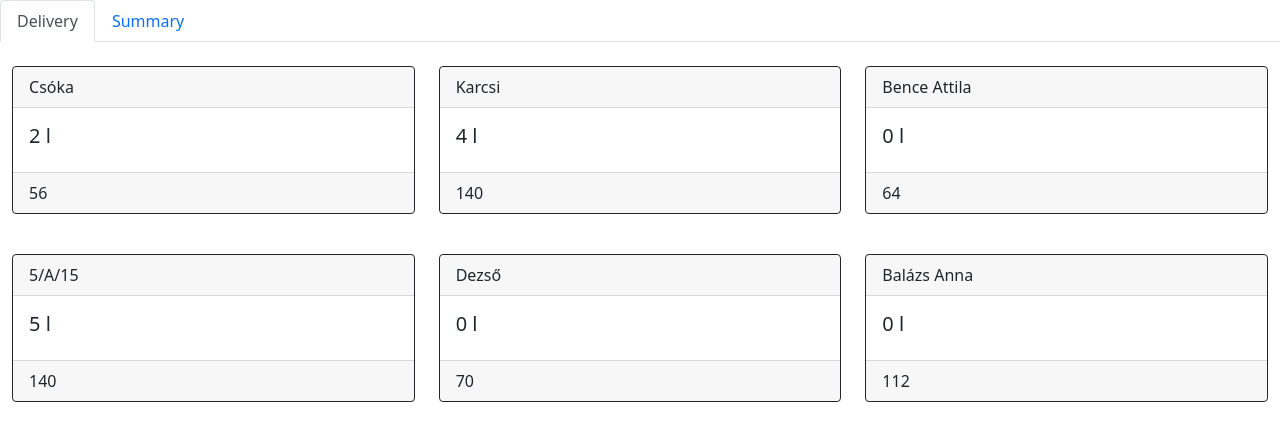
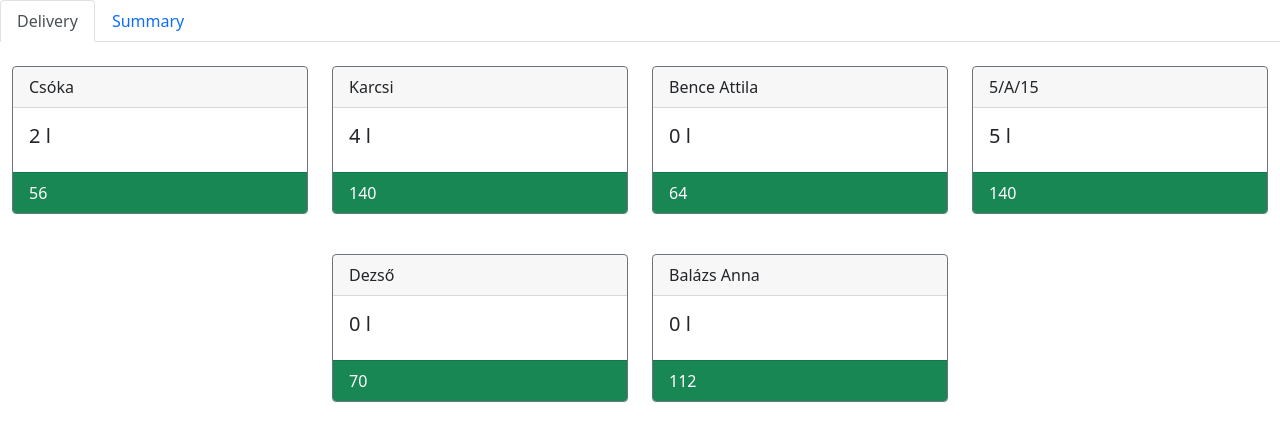
Before and after one commit to AaronBison/TejUtRendszer2, an Angular app: page /delivery in a window 1280 px wide. Shown: the top 440 px of the page. Built offline with nearby package versions, Linux system fonts and the light colour scheme.

Commit message:
Initialized and deployed into Firebase

```diff
--- a/src/app/delivery/card/card.component.html
+++ b/src/app/delivery/card/card.component.html
@@ -1,7 +1,7 @@
-<div class="card border-dark mb-3">
+<div class="card border-secondary mb-3">
   <div class="card-header">{{ station.customerName }}</div>
   <div class="card-body">
     <h5 class="card-title">{{ station.customerLiterToday }} l</h5>
   </div>
-  <div class="card-footer">{{ station.customerDebt }}</div>
+  <div class="card-footer bg-success text-white">{{ station.customerDebt }}</div>
 </div>
--- a/src/app/delivery/delivery.component.html
+++ b/src/app/delivery/delivery.component.html
@@ -1,4 +1,3 @@
-<div class="row row-cols-1 row-cols-md-3 row-cols-sm-2 g-4 m-auto justify-content-center">
+<div class="row row-cols-2 row-cols-md-4 g-4 m-auto justify-content-center">
     <app-card *ngFor="let station of stations;" [station]="station"></app-card>
-    <!-- <router-outlet></router-outlet> -->
 </div>
```
Also changed, not shown: firebase.json (added), 1 other file (tests, documents, lock files or other folders).
